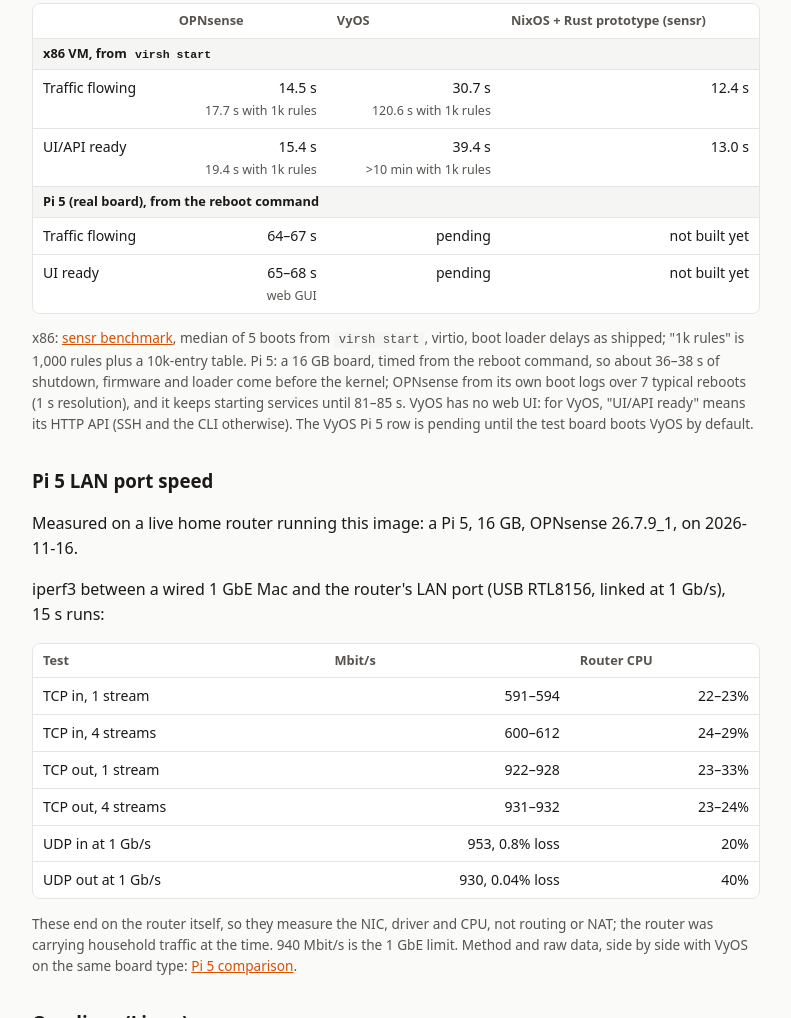
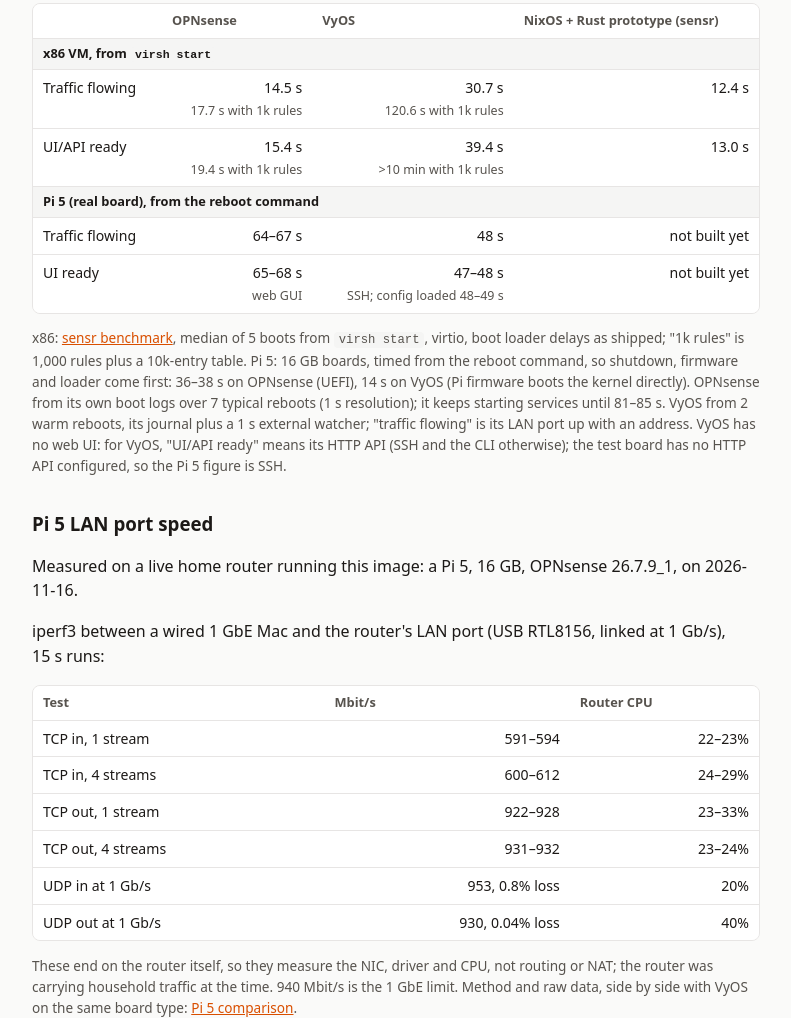
Before and after one commit to itpick/opnsense-pi, a plain HTML site: page docs/index.html in a window 1280 px wide. Shown: the part 873-1891 px from the top of the page, without its empty margins (244-1035 px from the left). Drawn offline with Linux system fonts and the light colour scheme.

Commit message:
Pages: VyOS Pi 5 startup times in the startup table

```diff
--- a/docs/index.html
+++ b/docs/index.html
@@ -103,10 +103,10 @@
     <tr><td>Traffic flowing</td><td class="n">14.5 s<br><span class="fine">17.7 s with 1k rules</span></td><td class="n">30.7 s<br><span class="fine">120.6 s with 1k rules</span></td><td class="n">12.4 s</td></tr>
     <tr><td>UI/API ready</td><td class="n">15.4 s<br><span class="fine">19.4 s with 1k rules</span></td><td class="n">39.4 s<br><span class="fine">&gt;10 min with 1k rules</span></td><td class="n">13.0 s</td></tr>
     <tr class="grp"><td colspan="4">Pi 5 (real board), from the reboot command</td></tr>
-    <tr><td>Traffic flowing</td><td class="n">64&ndash;67 s</td><td class="n">pending</td><td class="n">not built yet</td></tr>
-    <tr><td>UI ready</td><td class="n">65&ndash;68 s<br><span class="fine">web GUI</span></td><td class="n">pending</td><td class="n">not built yet</td></tr>
+    <tr><td>Traffic flowing</td><td class="n">64&ndash;67 s</td><td class="n">48 s</td><td class="n">not built yet</td></tr>
+    <tr><td>UI ready</td><td class="n">65&ndash;68 s<br><span class="fine">web GUI</span></td><td class="n">47&ndash;48 s<br><span class="fine">SSH; config loaded 48&ndash;49 s</span></td><td class="n">not built yet</td></tr>
   </table></div>
-  <p class="fine">x86: <a href="https://github.com/itpick/sensr/blob/main/docs/research/07-performance-evaluation.md">sensr benchmark</a>, median of 5 boots from <code>virsh start</code>, virtio, boot loader delays as shipped; "1k rules" is 1,000 rules plus a 10k-entry table. Pi 5: a 16&nbsp;GB board, timed from the reboot command, so about 36&ndash;38&nbsp;s of shutdown, firmware and loader come before the kernel; OPNsense from its own boot logs over 7 typical reboots (1&nbsp;s resolution), and it keeps starting services until 81&ndash;85&nbsp;s. VyOS has no web UI: for VyOS, "UI/API ready" means its HTTP API (SSH and the CLI otherwise). The VyOS Pi 5 row is pending until the test board boots VyOS by default.</p>
+  <p class="fine">x86: <a href="https://github.com/itpick/sensr/blob/main/docs/research/07-performance-evaluation.md">sensr benchmark</a>, median of 5 boots from <code>virsh start</code>, virtio, boot loader delays as shipped; "1k rules" is 1,000 rules plus a 10k-entry table. Pi 5: 16&nbsp;GB boards, timed from the reboot command, so shutdown, firmware and loader come first: 36&ndash;38&nbsp;s on OPNsense (UEFI), 14&nbsp;s on VyOS (Pi firmware boots the kernel directly). OPNsense from its own boot logs over 7 typical reboots (1&nbsp;s resolution); it keeps starting services until 81&ndash;85&nbsp;s. VyOS from 2 warm reboots, its journal plus a 1&nbsp;s external watcher; "traffic flowing" is its LAN port up with an address. VyOS has no web UI: for VyOS, "UI/API ready" means its HTTP API (SSH and the CLI otherwise); the test board has no HTTP API configured, so the Pi 5 figure is SSH.</p>
 
   <h3 id="pi5-numbers">Pi 5 LAN port speed</h3>
   <p>Measured on a live home router running this image: a Pi 5, 16&nbsp;GB, OPNsense 26.7.9_1, on 2026-11-16.</p>
```
